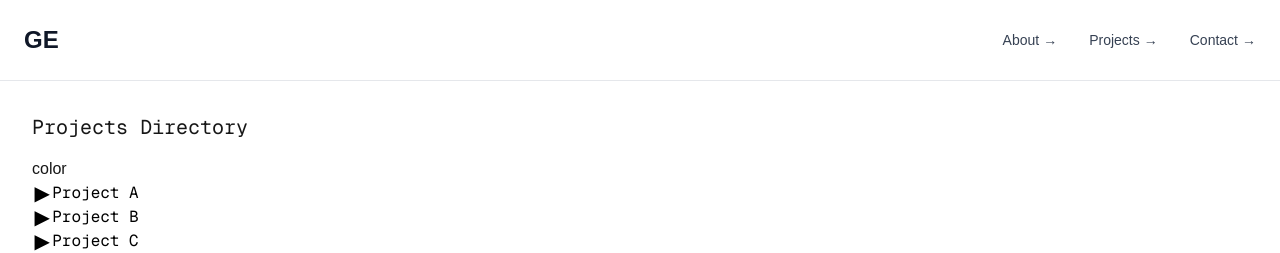
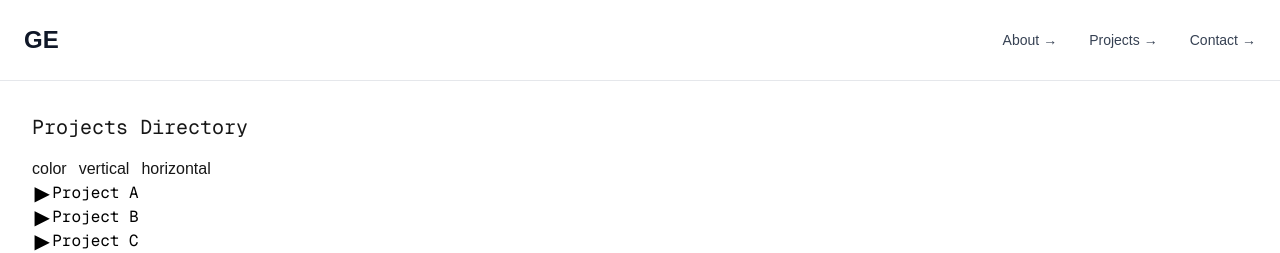
Before and after one commit to GEEspinosa/gee-web-dev-portfolio, a Next.js app: page /projects in a window 1280 px wide. Shown: the top 253 px of the page. Built offline with nearby package versions, Linux system fonts and the light colour scheme.

Commit message:
chore: adding toggle for color, vertical and horizontal lines using react context.

```diff
--- a/app/projects/page.tsx
+++ b/app/projects/page.tsx
@@ -2,7 +2,7 @@
 import { useState } from "react";
 import TreeNode from "@/components/TreeNode";
 import type { TreeNodeProps } from "@/components/TreeNode";
-import ColorToggleContext from "@/context/ColorToggleContext";
+import DirectoryToggleContext from "@/context/DirectoryToggleContext";
 
 let id = 0;
 function idIncrement() {
@@ -85,16 +85,32 @@ const treeData: TreeNodeProps["node"][] = [
 
 export default function ProjectsPage() {
   const [colorToggle, setColorToggle] = useState(true);
+  const [verticalToggle, setVerticalToggle] = useState(true);
+  const [horizontalToggle, setHorizontalToggle] = useState(true);
 
   function toggleColorHandler() {
     setColorToggle((prev) => !prev);
   }
 
+  function toggleVerticalHandler() {
+    setVerticalToggle((prev) => !prev);
+  }
+
+  function toggleHorizontalHandler() {
+    setHorizontalToggle((prev) => !prev);
+  }
+
   return (
-    <ColorToggleContext.Provider value={colorToggle}>
+    <DirectoryToggleContext.Provider
+      value={{ colorToggle, verticalToggle, horizontalToggle }}
+    >
       <main className="p-8 bg-white min-h-screen">
         <h1 className="font-mono text-xl mb-4">Projects Directory</h1>
-        <button onClick={toggleColorHandler}>color</button>
+        <div className="flex flex-row space-x-3">
+          <button onClick={toggleColorHandler}>color</button>
+          <button onClick={toggleVerticalHandler}>vertical</button>
+          <button onClick={toggleHorizontalHandler}>horizontal</button>
+        </div>
         {treeData.map((node, index) => (
           <TreeNode
             key={node.id}
@@ -103,7 +119,7 @@ export default function ProjectsPage() {
           />
         ))}
       </main>
-    </ColorToggleContext.Provider>
+    </DirectoryToggleContext.Provider>
   );
 }
 
--- a/components/TreeNode.tsx
+++ b/components/TreeNode.tsx
@@ -1,6 +1,6 @@
 "use client";
 import { useState, useRef, useEffect } from "react";
-import { useColorToggle } from "../context/ColorToggleContext";
+import { useDirectoryToggle } from "../context/DirectoryToggleContext";
 
 export interface TreeNodeProps {
   node: {
@@ -10,8 +10,8 @@ export interface TreeNodeProps {
     children?: TreeNodeProps["node"][];
   };
   level?: number;
-  isLast?: boolean;            // is this node the last among its siblings?
-  ancestorsLast?: boolean[];   // list tracking which ancestors were last siblings
+  isLast?: boolean; // is this node the last among its siblings?
+  ancestorsLast?: boolean[]; // list tracking which ancestors were last siblings
   colorToggle?: boolean;
 }
 
@@ -30,7 +30,8 @@ export default function TreeNode({
   isLast = true,
   ancestorsLast = [],
 }: TreeNodeProps) {
-  const colorToggle = useColorToggle()
+  const { colorToggle, verticalToggle, horizontalToggle } =
+    useDirectoryToggle();
   //
   // FOLDER STATE
   //
@@ -41,8 +42,7 @@ export default function TreeNode({
   //
   // ANCESTRY TRACKING (used for drawing vertical ancestor lines — not currently active)
   //
-  const newAncestorsLast =
-    level === 0 ? [] : [...ancestorsLast, isLast];
+  const newAncestorsLast = level === 0 ? [] : [...ancestorsLast, isLast];
 
   //
   // DYNAMIC VERTICAL LINE POSITIONING
@@ -91,7 +91,9 @@ export default function TreeNode({
       //
       const firstRow = children[0].querySelector<HTMLElement>(".tree-node-row");
       const lastRow =
-        children[children.length - 1].querySelector<HTMLElement>(".tree-node-row");
+        children[children.length - 1].querySelector<HTMLElement>(
+          ".tree-node-row"
+        );
 
       if (!firstRow || !lastRow) {
         setTrunkHeight(0);
@@ -106,8 +108,7 @@ export default function TreeNode({
       const lastTop = lastRow.getBoundingClientRect().top;
       const lastHeight = lastRow.getBoundingClientRect().height;
 
-      const distance =
-        (lastTop + lastHeight) - firstTop;
+      const distance = lastTop + lastHeight - firstTop;
 
       //
       // Apply the tuning offset (-10) that makes your L-shapes perfect
@@ -154,7 +155,6 @@ export default function TreeNode({
   //
   return (
     <div style={{ position: "relative" }}>
-
       {/* ─────────────────────────────
           NODE ROW (label + arrow)
          ───────────────────────────── */}
@@ -196,7 +196,7 @@ export default function TreeNode({
         <span>{node.name}</span>
 
         {/* HORIZONTAL LINE (connects to parent’s vertical trunk) */}
-        {level > 0 && (
+        {horizontalToggle && level > 0 && (
           <span
             style={{
               position: "absolute",
@@ -219,11 +219,13 @@ export default function TreeNode({
           style={{
             position: "relative",
             paddingLeft: indentPx + arrowWidth,
-            backgroundColor: colorToggle ? "rgba(255, 0, 0, 0.22)" : "transparent" , // TEMP visible background for debugging
+            backgroundColor: colorToggle
+              ? "rgba(255, 0, 0, 0.22)"
+              : "transparent", // TEMP visible background for debugging
           }}
         >
           {/* VERTICAL TRUNK LINE (computed height) */}
-          {trunkHeight > 0 && (
+          {verticalToggle && trunkHeight > 0 && (
             <span
               style={{
                 position: "absolute",
@@ -233,7 +235,6 @@ export default function TreeNode({
                 height: trunkHeight,
                 backgroundColor: "black",
                 zIndex: 0,
-
               }}
             />
           )}
--- a/context/ColorToggleContext.tsx
+++ /dev/null
@@ -1,9 +0,0 @@
-import { createContext, useContext} from "react";
-
-//this will be exported by default for the provider/wrapper
-const ColorToggleContext = createContext<boolean>(true);
-
-//this will be what we import into our TreeNode component to use props
-export const useColorToggle = () => useContext(ColorToggleContext);
-
-export default ColorToggleContext;
--- /dev/null
+++ b/context/DirectoryToggleContext.tsx
@@ -0,0 +1,25 @@
+import { createContext, useContext } from "react";
+
+interface DirectoryToggleContextTypes {
+  colorToggle: boolean;
+  verticalToggle: boolean;
+  horizontalToggle: boolean;
+}
+
+//this will be exported by default for the provider/wrapper
+const DirectoryToggleContext = createContext<
+  DirectoryToggleContextTypes | undefined
+>(undefined);
+
+//this will be what we import into our TreeNode component to use props
+export const useDirectoryToggle = () => {
+  const context = useContext(DirectoryToggleContext);
+  if (context === undefined) {
+    throw new Error(
+      "useDirectoryToggle must be used within a DirectoryToggleContext.Provider"
+    );
+  }
+  return context;
+};
+
+export default DirectoryToggleContext;
```
